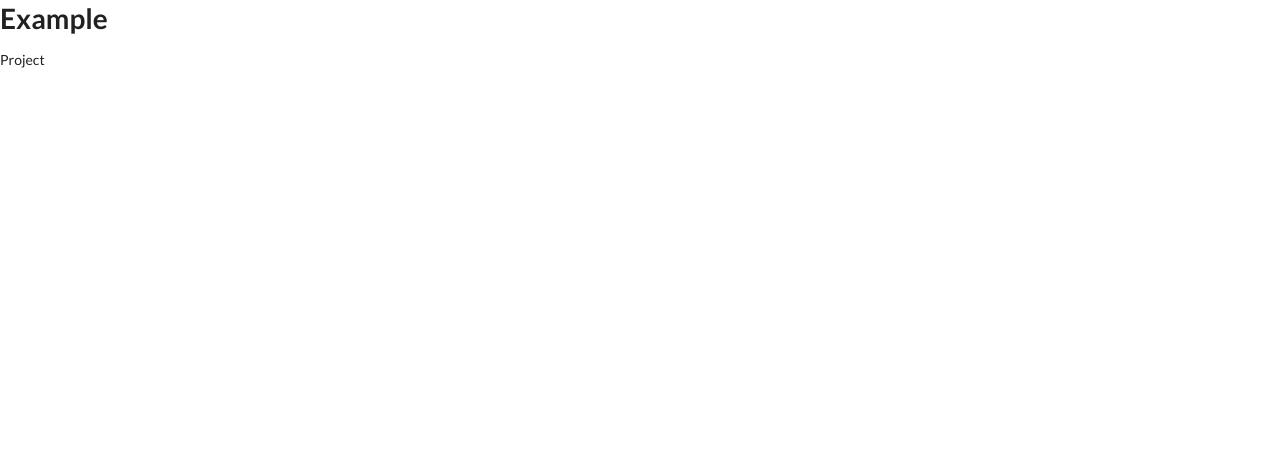
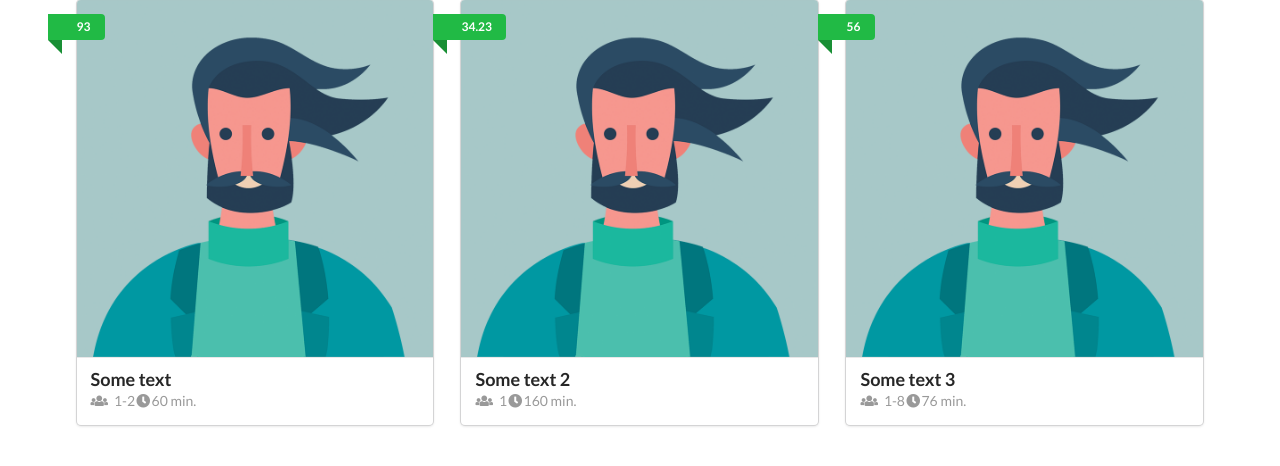
Before and after one commit to vaskov-v/react-edu, a React (Create React App) app: page / in a window 1280 px wide. Shown: the top 466 px of the page. Built offline with nearby package versions, Linux system fonts and the light colour scheme.

Commit message:
Add propTypes

```diff
--- a/package.json
+++ b/package.json
@@ -3,6 +3,7 @@
   "version": "0.1.0",
   "private": true,
   "dependencies": {
+    "prop-types": "^15.7.2",
     "react": "^16.8.3",
     "react-dom": "^16.8.3",
     "react-scripts": "2.1.5",
@@ -24,6 +25,8 @@
     "not op_mini all"
   ],
   "devDependencies": {
-    "prettier": "^1.16.4"
+    "file-loader": "^3.0.1",
+    "prettier": "^1.16.4",
+    "url-loader": "^1.1.2"
   }
 }
--- /dev/null
+++ b/src/components/App.js
@@ -0,0 +1,39 @@
+import React from 'react';
+import GameList from "./GameList";
+
+const games = [
+    {
+        id: 1,
+        name: "Some text",
+        price: 93,
+        players: "1-2",
+       // img: "http://c2.plzcdn.com/ZillaIMG/5fdd16a82ab9bf21dcfdfdcd0ecbd010_1394231304.jpg",
+        duration: 60
+    },
+    {
+        id: 2,
+        name: "Some text 2",
+        price: 34.23,
+        players: "1",
+        //img: '{require(\'../images/123.png\')}',
+        duration: 160
+    },
+    {
+        id: 3,
+        name: "Some text 3",
+        price: 56.00,
+        players: "1-8",
+        duration: 76
+    }
+];
+
+
+
+const App = () => (
+    <div className="ui container">
+        <GameList games={games}/>
+    </div>
+)
+
+
+export default App;
--- a/src/components/GameCard.js
+++ b/src/components/GameCard.js
@@ -1,10 +1,35 @@
 import React from "react";
+import PropTypes from "prop-types";
 
-const GameCard = () => (
-    <div>
-        <h1>Example</h1>
-        <p>Project</p>
+const GameCard = ({game}) => (
+    <div className="ui card">
+        <div className="image">
+            <span className="ui green ribbon label">{game.price}</span>
+
+
+
+            <img src={require("../images/123.png")} alt="Game Cover"/>
+
+        </div>
+        <div className="content">
+           <a href="#root" className="header">{game.name}</a>
+           <div className="meta">
+               <i className="icon users"></i> {game.players}
+               <i className="icon wait"></i>{game.duration} min.
+           </div>
+        </div>
+
     </div>
 );
 
+GameCard.propTypes = {
+    game: PropTypes.shape({
+        name: PropTypes.string.isRequired,
+        price: PropTypes.number.isRequired,
+        players: PropTypes.string.isRequired,
+        duration: PropTypes.number.isRequired
+    }).isRequired
+};
+
+
 export default GameCard;
--- /dev/null
+++ b/src/components/GameList.js
@@ -0,0 +1,26 @@
+import React from 'react';
+import PropTypes from "prop-types";
+import GameCard from "./GameCard";
+
+
+
+const GameList = ({games}) =>(
+    <div className="ui three cards">
+        {games.map(game => <GameCard game={game} key={game.id}/>)}
+    </div>
+
+);
+
+GameList.propTypes = {
+    games: PropTypes.arrayOf(
+        PropTypes.shape({
+            name: PropTypes.string.isRequired,
+            price: PropTypes.number.isRequired,
+            players: PropTypes.string.isRequired,
+            duration: PropTypes.number.isRequired
+        })
+    ).isRequired
+
+};
+
+export default GameList;
--- a/src/index.js
+++ b/src/index.js
@@ -1,6 +1,10 @@
 import React from "react";
 import {render} from "react-dom";
 import 'semantic-ui-css/semantic.min.css';
-import GameCard from "./components/GameCard.js";
+import App from "./components/App";
 
-render(<GameCard/>, document.getElementById("root"));
+
+
+
+
+render(<App />, document.getElementById("root"));
```
Also changed, not shown: src/images/123.png (added), 1 other file (tests, documents, lock files or other folders).
